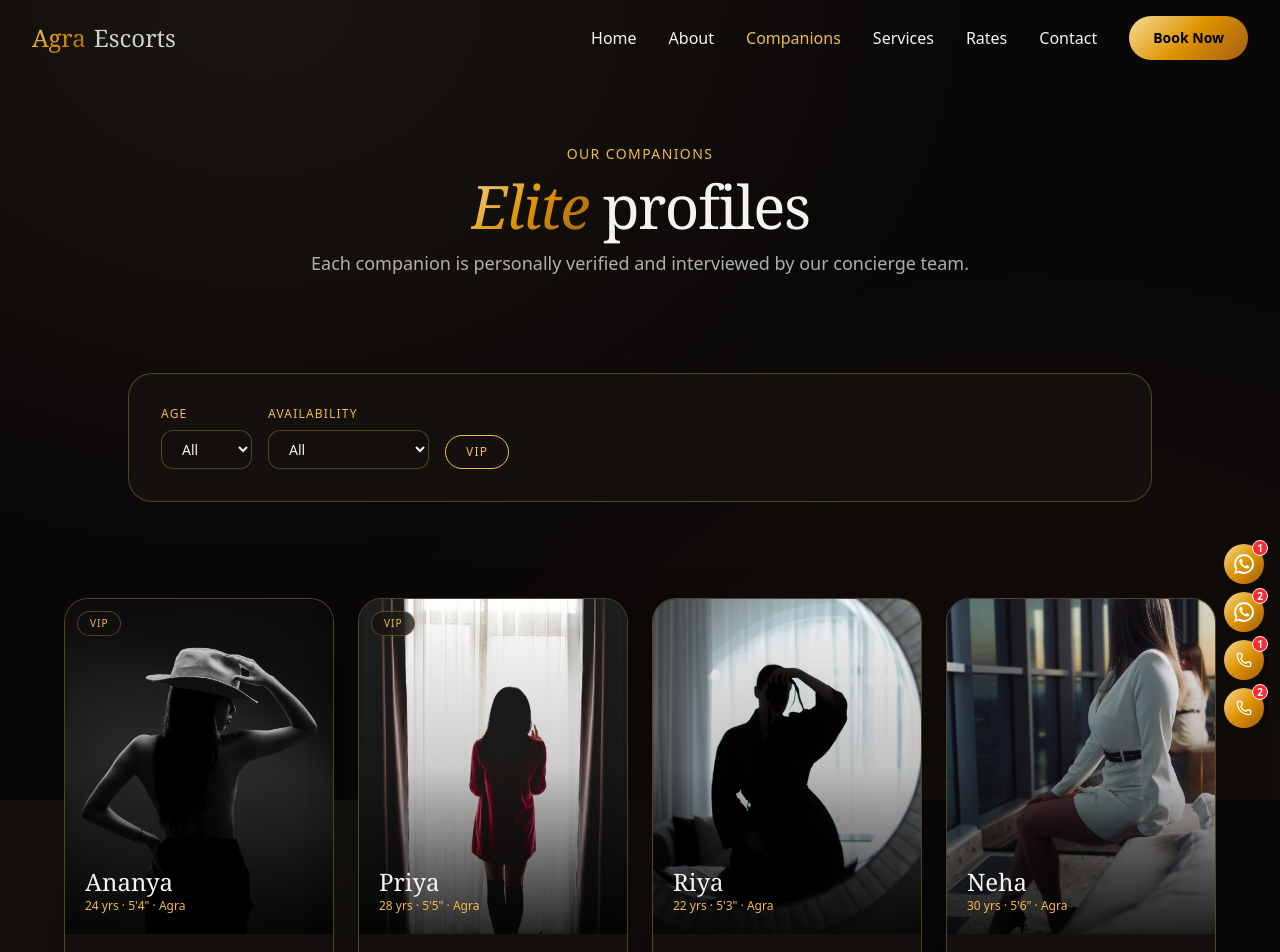
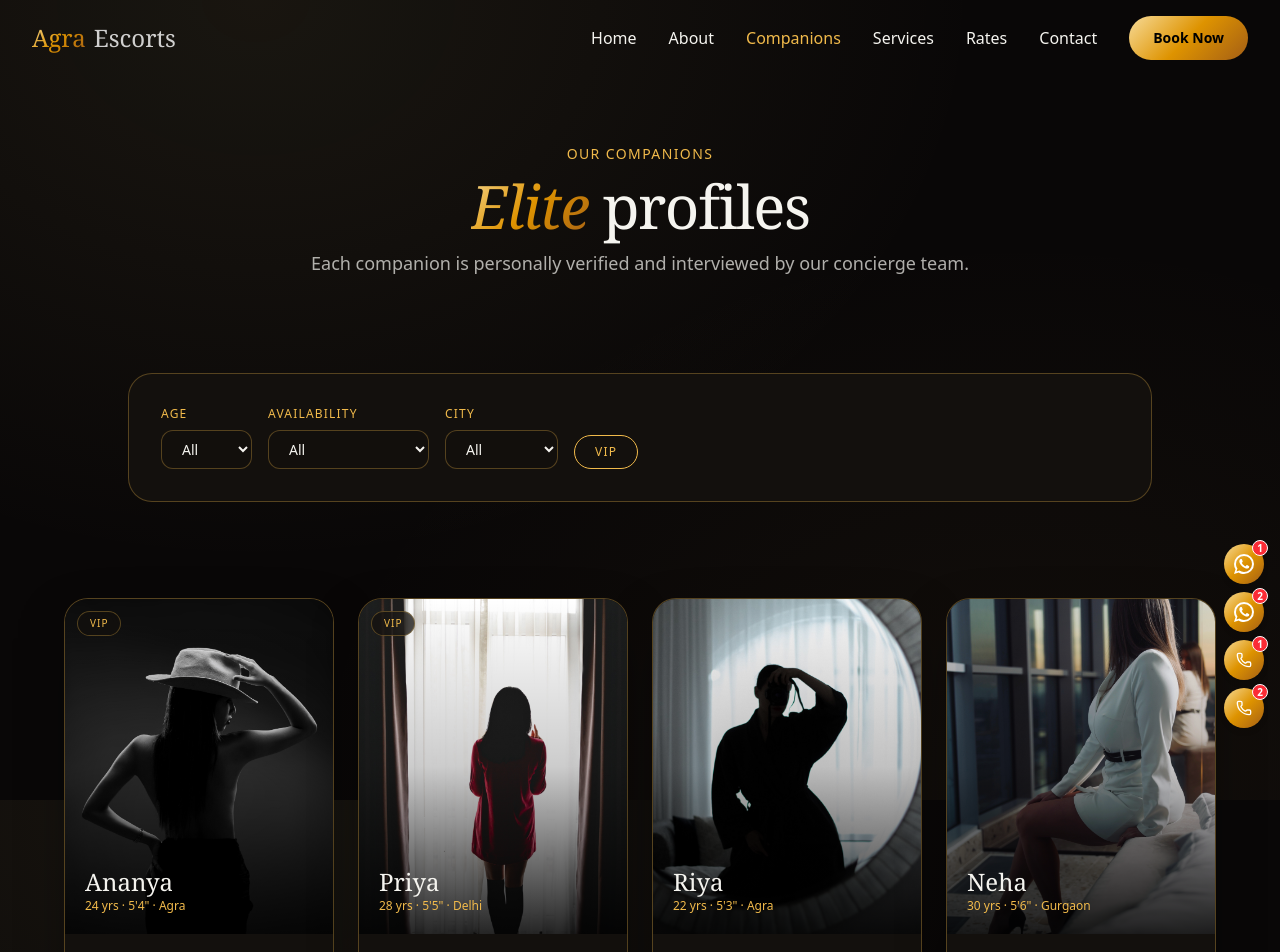
Before and after one commit to shekharsingh890/Agra-Escorts, a React (Vite) app: page /companions in a window 1280 px wide. Shown: the top 952 px of the page. Built offline with nearby package versions, Linux system fonts and the light colour scheme.

Commit message:
City filter added

```diff
--- a/src/pages/Companions.tsx
+++ b/src/pages/Companions.tsx
@@ -7,6 +7,7 @@ const Profile = lazy(()=>import('../section/Profile'))
 
 const AVAILABILITY = ["All", "24/7", "Evenings", "By Appointment"];
 const AGE = ["All", "18-21", "22-25", "26-29", "30+"];
+const CITY = ["All", "Agra", "Delhi", "Gurgaon", "Noida"];
 
 const profiles = [
   {
@@ -27,7 +28,7 @@ const profiles = [
     image: Icons.profile2,
     name: "Priya",
     age: 28,
-    city: "Agra",
+    city: "Delhi",
     height: "5'5\"",
     languages: "Hindi, English",
     availability: "Evenings",
@@ -53,7 +54,7 @@ const profiles = [
     image: Icons.profile4,
     name: "Neha",
     age: 30,
-    city: "Agra",
+    city: "Gurgaon",
     height: "5'6\"",
     languages: "Hindi",
     availability: "24/7",
@@ -79,7 +80,7 @@ const profiles = [
     image: Icons.profile6,
     name: "Kavya",
     age: 32,
-    city: "Agra",
+    city: "Noida",
     height: "5'5\"",
     languages: "Hindi, English",
     availability: "By Appointment",
@@ -105,7 +106,7 @@ const profiles = [
     image: Icons.profile8,
     name: "Ishita",
     age: 25,
-    city: "Agra",
+    city: "Delhi",
     height: "5'6\"",
     languages: "Hindi",
     availability: "By Appointment",
@@ -131,7 +132,7 @@ const profiles = [
     image: Icons.profile10,
     name: "Nisha",
     age: 35,
-    city: "Agra",
+    city: "Gurgaon",
     height: "5'5\"",
     languages: "Hindi, English",
     availability: "Evenings",
@@ -142,9 +143,10 @@ const profiles = [
 ];
 
 const Companions = () => {
-  const [availability, setAvailability] = useState("All");
-  const [age, setAge] = useState("All");
-  const [vip, setVip] = useState(false);
+  const [availability, setAvailability] = useState<string>("All");
+  const [age, setAge] = useState<string>("All");
+  const [city, setCity] = useState<string>("All");
+  const [vip, setVip] = useState<boolean>(false);
 
   const filtered = profiles.filter((p) => {
     const availabilityMatch = availability === "All" || p.availability === availability;
@@ -156,9 +158,11 @@ const Companions = () => {
       (age === "26-29" && p.age >= 26 && p.age <= 29) ||
       (age === "30+" && p.age >= 30);
 
+    const cityMatch = city === "All" || p.city === city;
+
     const vipMatch = !vip || p.tags.includes("VIP");
 
-    return availabilityMatch && ageMatch && vipMatch;
+    return availabilityMatch && ageMatch && cityMatch && vipMatch;
   });
 
   return (
@@ -197,7 +201,7 @@ const Companions = () => {
 
       <Hero badge="Our companions" title1="" title2="Elite" title3="profiles" description="Each companion is personally verified and interviewed by our concierge team." />
 
-      <section className="flex items-end gap-4 mx-auto max-w-5xl rounded-3xl bg-[#13100d] border border-[#f1ba4b]/30 p-8 mt-12 md:mt-24">
+      <section className="flex flex-wrap items-end gap-4 mx-auto max-w-5xl rounded-3xl bg-[#13100d] border border-[#f1ba4b]/30 p-8 mt-12 md:mt-24">
         <div className='flex flex-col gap-2'>
           <label htmlFor="age" className='text-xs uppercase tracking-widest text-[#f1ba4b]'>Age</label>
           <select name="age" id="age" value={age} onChange={(e)=>setAge(e.target.value)} className="rounded-xl border border-[#f1ba4b]/30 bg-[#13100d]/80 px-4 py-2 text-sm outline-none transition-all duration-300 focus:border-[#f1ba4b] focus:ring-2 focus:ring-[#13100d]/20">
@@ -211,6 +215,15 @@ const Companions = () => {
           <label htmlFor="age" className='text-xs uppercase tracking-widest text-[#f1ba4b]'>Availability</label>
           <select name="age" id="age" value={availability} onChange={(e)=>setAvailability(e.target.value)} className="rounded-xl border border-[#f1ba4b]/30 bg-[#13100d]/80 px-4 py-2 text-sm outline-none transition-all duration-300 focus:border-[#f1ba4b] focus:ring-2 focus:ring-[#13100d]/20">
             {AVAILABILITY.map((item) => (
+              <option key={item} value={item}>{item}</option>
+            ))}
+          </select>
+        </div>
+
+        <div className='flex flex-col gap-2'>
+          <label htmlFor="city" className='text-xs uppercase tracking-widest text-[#f1ba4b]'>City</label>
+          <select name="city" id="city" value={city} onChange={(e)=>setCity(e.target.value)} className="rounded-xl border border-[#f1ba4b]/30 bg-[#13100d]/80 px-4 py-2 text-sm outline-none transition-all duration-300 focus:border-[#f1ba4b] focus:ring-2 focus:ring-[#13100d]/20">
+            {CITY.map((item) => (
               <option key={item} value={item}>{item}</option>
             ))}
           </select>
```
